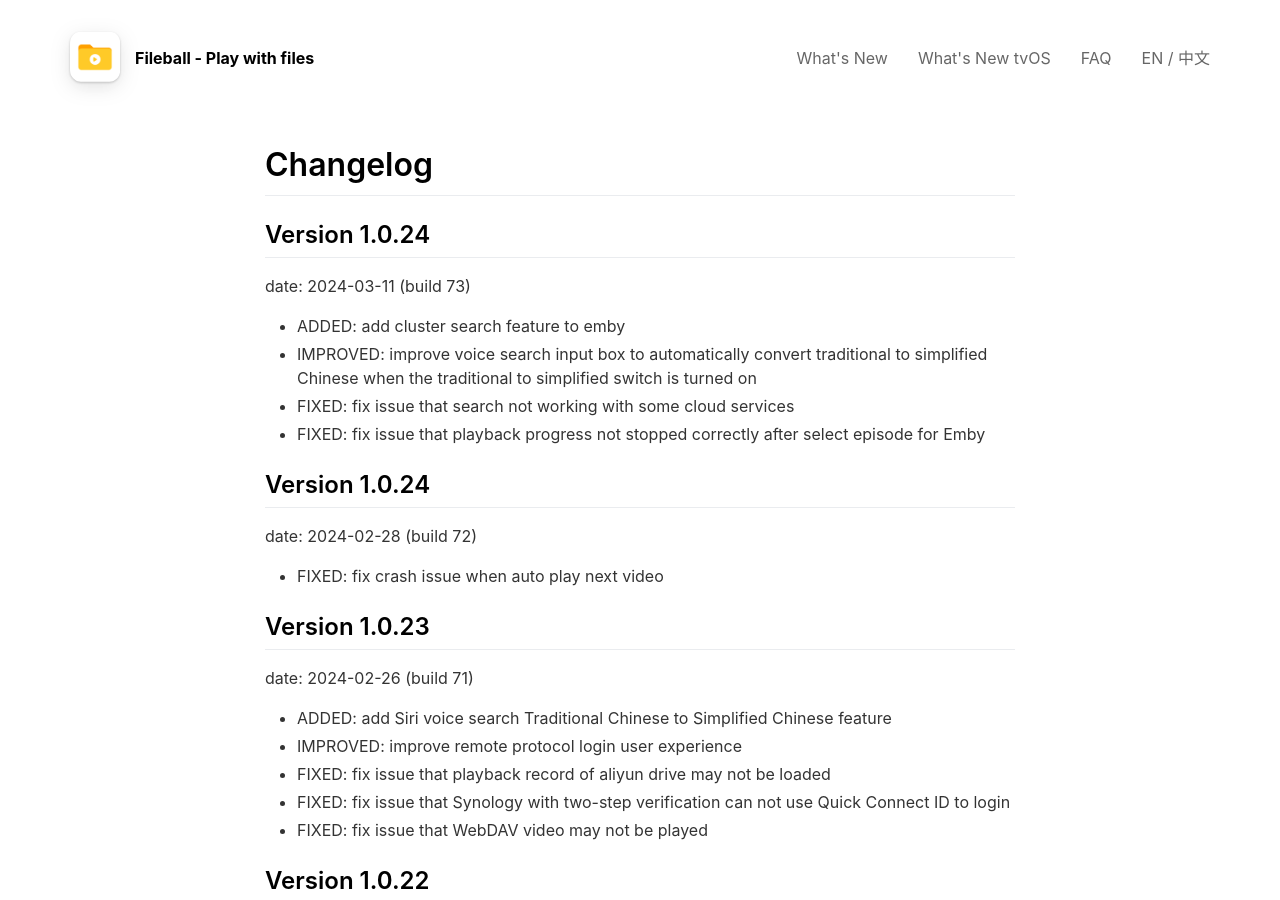
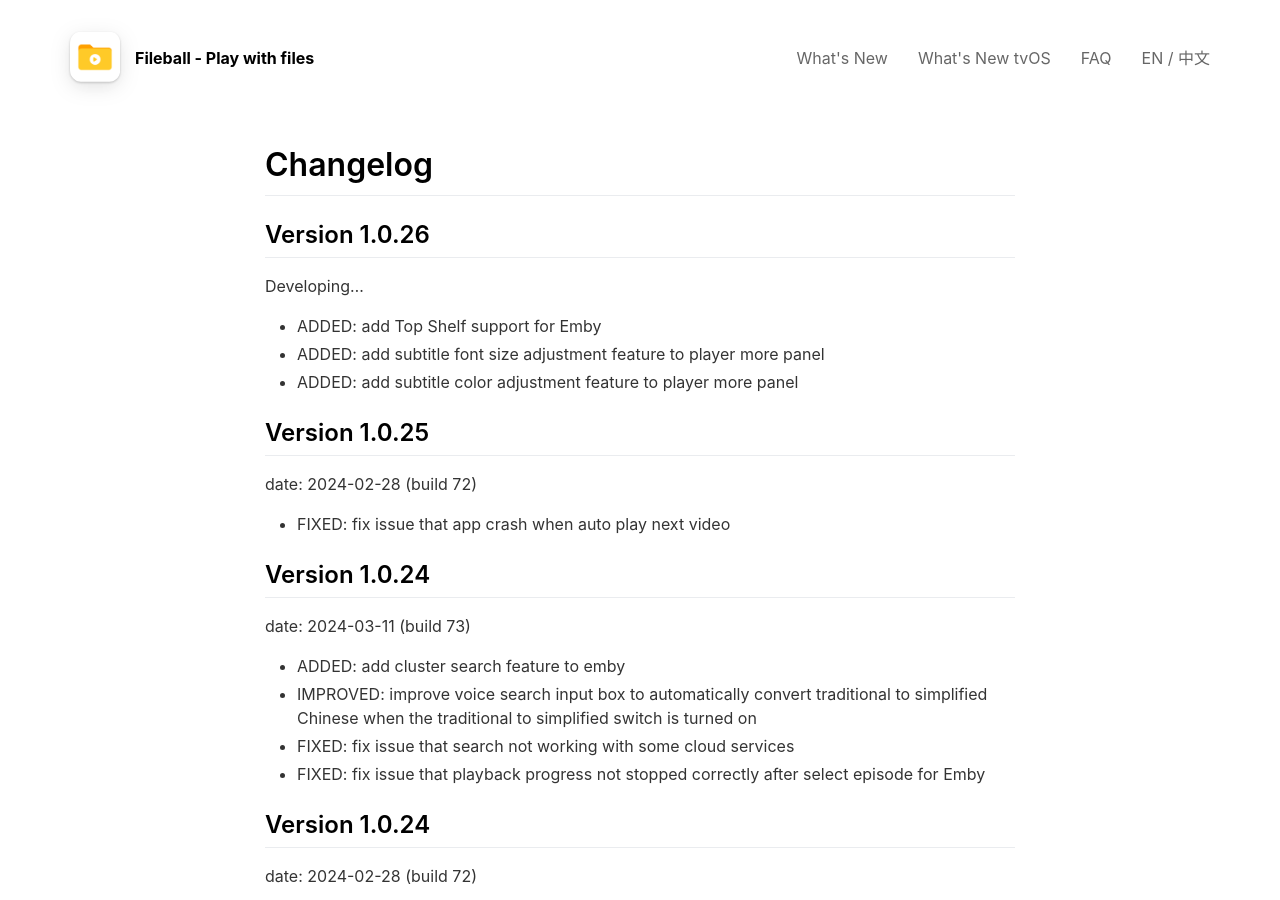
Before and after one commit to alexiscn/fileball.app, a Jekyll site: the page built from _pages/changlog_tv.md, in a window 1280 px wide and 900 px high. Built offline with Jekyll 4.4.1, drawn with Linux system fonts in a browser that asks for light colours; nearby versions of some CDN libraries.

```diff
--- a/_pages/changlog_tv.md
+++ b/_pages/changlog_tv.md
@@ -7,6 +7,20 @@ locale: en
 ---
 
 # Changelog
+
+## **Version 1.0.26**
+
+Developing...
+
+- ADDED: add Top Shelf support for Emby
+- ADDED: add subtitle font size adjustment feature to player more panel
+- ADDED: add subtitle color adjustment feature to player more panel
+
+## **Version 1.0.25**
+
+date: 2024-02-28 (build 72)
+
+- FIXED: fix issue that app crash when auto play next video
 
 ## **Version 1.0.24**
 
```
Also changed, not shown: _pages/changelog.md (+5 -0 lines), _pages/cn/changelog.md (+4 -0 lines), _pages/cn/changelog_tv.md (+8 -0 lines).
